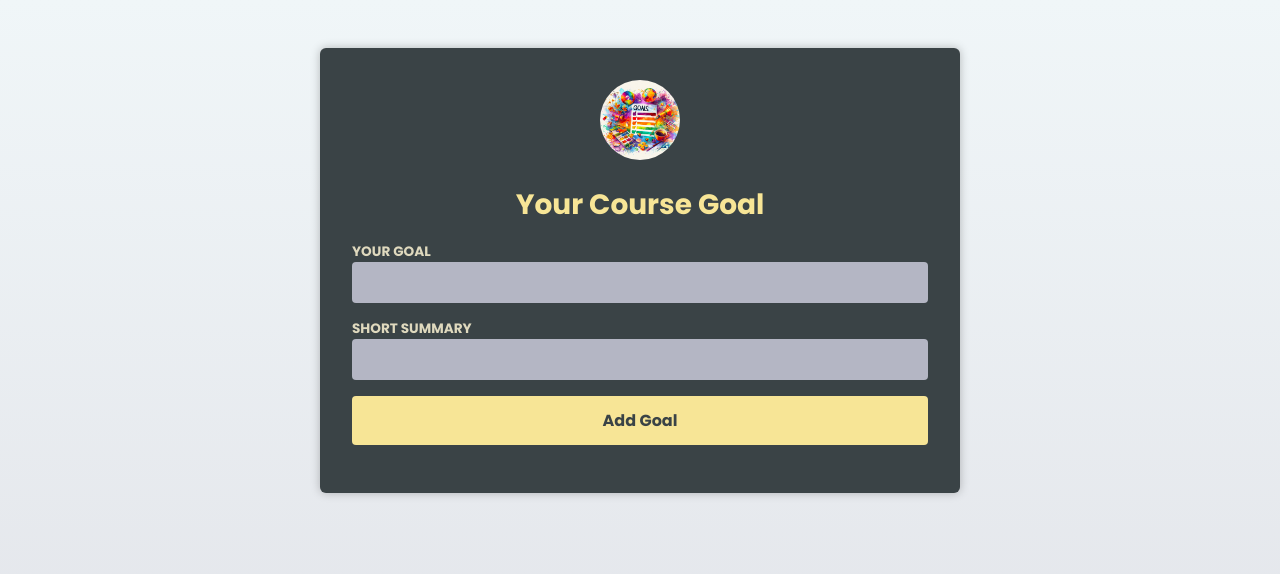
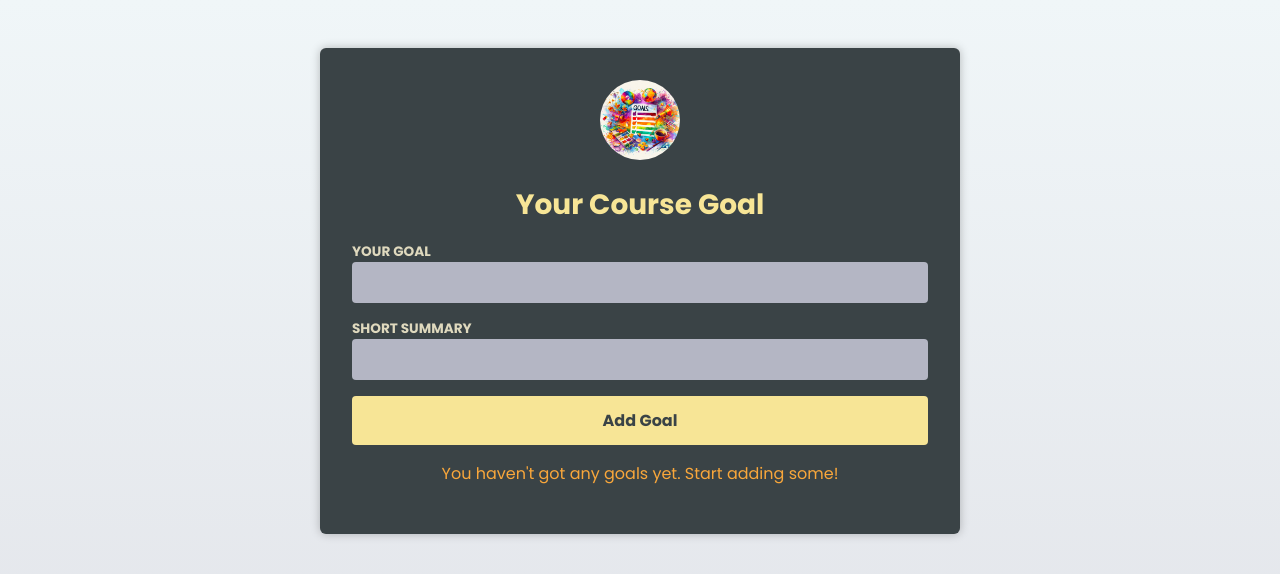
Before and after one commit to Kasia1781/course-goals-app, a React (Vite) app: page / in a window 1280 px wide. Shown: the top 574 px of the page. Built offline with nearby package versions, Linux system fonts and the light colour scheme; the HTML template or start-up script is replaced by a standard one.

Commit message:
created InfoBox component

```diff
--- a/src/components/CourseGoalList.tsx
+++ b/src/components/CourseGoalList.tsx
@@ -1,4 +1,5 @@
 import CourseGoal from './CourseGoal';
+import InfoBox from './InfoBox';
 
 type CourseGoalListProps = {
 	goals: {
@@ -13,7 +14,25 @@ export default function CourseGoalList({
 	goals,
 	onDeleteGoal,
 }: CourseGoalListProps) {
+	if (goals.length === 0) {
 		return (
+			<InfoBox mode='hint'>
+				You haven't got any goals yet. Start adding some!
+			</InfoBox>
+		);
+	}
+
+	let warningBox: ReactNode;
+
+	if (goals.length >= 4) {
+		warningBox = (
+			<InfoBox mode='warning' severity='high'>Masz zbyt wiele celów na liście</InfoBox>
+		);
+	}
+
+	return (
+		<>
+			{warningBox}
 			<ul>
 				{goals.map((goal) => (
 					<li key={goal.id}>
@@ -23,5 +42,6 @@ export default function CourseGoalList({
 					</li>
 				))}
 			</ul>
+		</>
 	);
 }
--- /dev/null
+++ b/src/components/InfoBox.tsx
@@ -0,0 +1,24 @@
+import { type ReactNode } from 'react';
+
+type InfoBoxProps = {
+	mode: 'hint' | 'warning';
+    severity?: 'low' | 'medium' | 'high'
+	children: ReactNode;
+};
+
+export default function InfoBox({ mode, children, severity }: InfoBoxProps) {
+	if (mode === 'hint') {
+		return (
+			<aside className='infobox infobox-hint'>
+				<p>{children}</p>
+			</aside>
+		);
+	}
+
+	return (
+		<aside className={`infobox infobox-warning--${severity}`}>
+			<h1>Warning!</h1>
+			<p>{children}</p>
+		</aside>
+	);
+}
--- a/src/index.css
+++ b/src/index.css
@@ -130,3 +130,15 @@ li button:hover {
 	text-align: center;
 	color: #acd1ce;
 }
+
+.infobox {
+	text-align: center;
+}
+
+.infobox-hint {
+	color: #f9a73b;
+}
+
+.infobox-warning--high {
+	color: red;
+}
```
Lines whose indentation alone changed are shown as unchanged.
